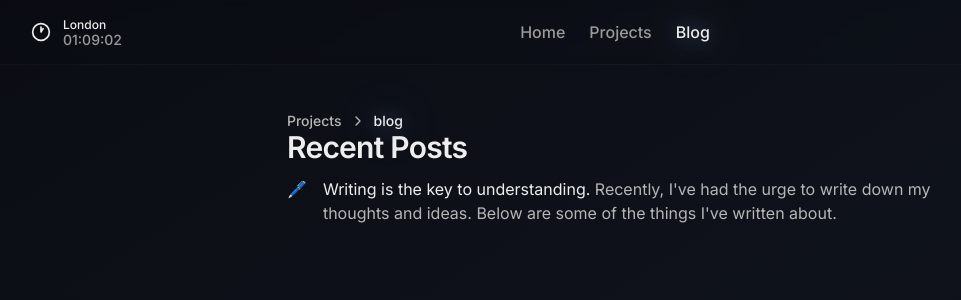
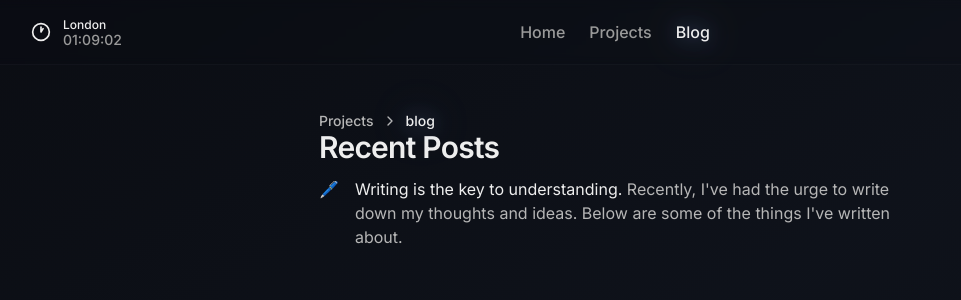
Before and after one commit to mushfikurr/mshfr.co.uk, a Next.js app: page /blog in a window 1280 px wide. Shown: the top 300 px of the page, without its empty margins (25-986 px from the left). Built offline with nearby package versions, Linux system fonts and the light colour scheme; what @shrutibalasa/tailwind-grid-auto-fit would draw is missing.

Commit message:
Update layout.tsx
Add padding on x axis for lagout

```diff
--- a/src/app/blog/layout.tsx
+++ b/src/app/blog/layout.tsx
@@ -5,7 +5,7 @@ export default function Layout({ children }: React.PropsWithChildren) {
   return (
     <div
       className={cn(
-        "max-w-prose w-full h-full mx-auto text-text-100 py-12 pb-24 gap-8 min-h-screen"
+        "max-w-prose w-full h-full mx-auto text-text-100 py-12 px-8 pb-24 gap-8 min-h-screen"
       )}
     >
       <Breadcrumb parent="projects" />
```
